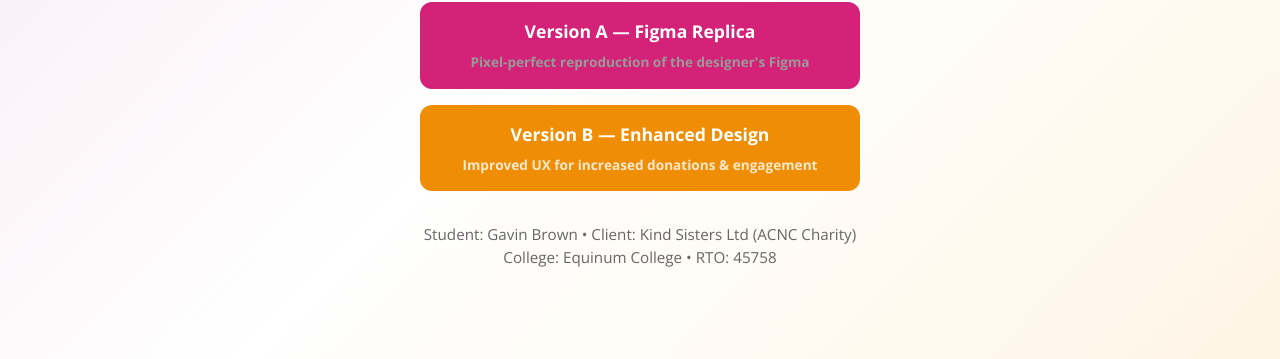
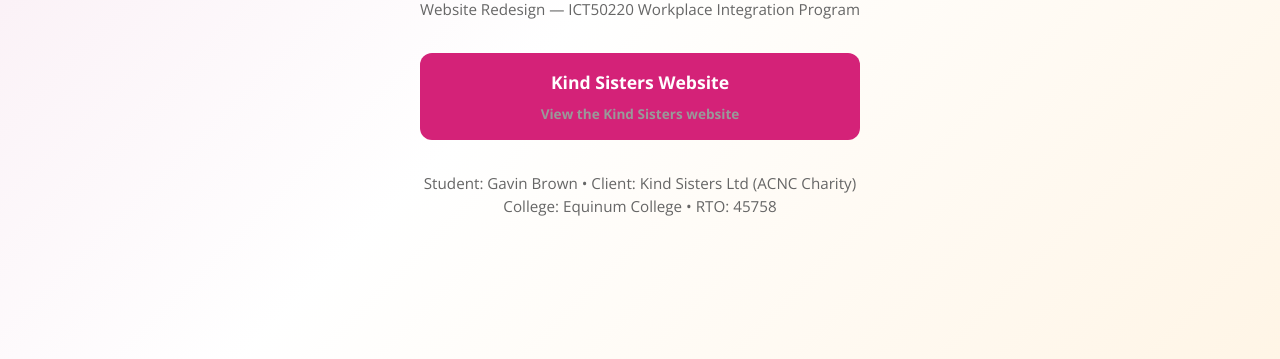
Before and after one commit to GBIT26/KindSisters, a plain HTML site: page index.html in a window 1280 px wide. Shown: the part 441-800 px from the top of the page. Drawn offline with nearby package versions, Linux system fonts and the light colour scheme; a web font is replaced by a local one.

Commit message:
Update landing page - rename to Kind Sisters Website

```diff
--- a/index.html
+++ b/index.html
@@ -79,13 +79,8 @@
     <p>Website Redesign — ICT50220 Workplace Integration Program</p>
 
     <a href="version-a/index.html" class="btn-version btn-a">
-      Version A — Figma Replica
-      <span class="info d-block">Pixel-perfect reproduction of the designer's Figma</span>
-    </a>
-
-    <a href="version-b/index.html" class="btn-version btn-b">
-      Version B — Enhanced Design
-      <span class="info d-block" style="color: rgba(255,255,255,0.8);">Improved UX for increased donations &amp; engagement</span>
+      Kind Sisters Website
+      <span class="info d-block">View the Kind Sisters website</span>
     </a>
 
     <div class="meta">
```
